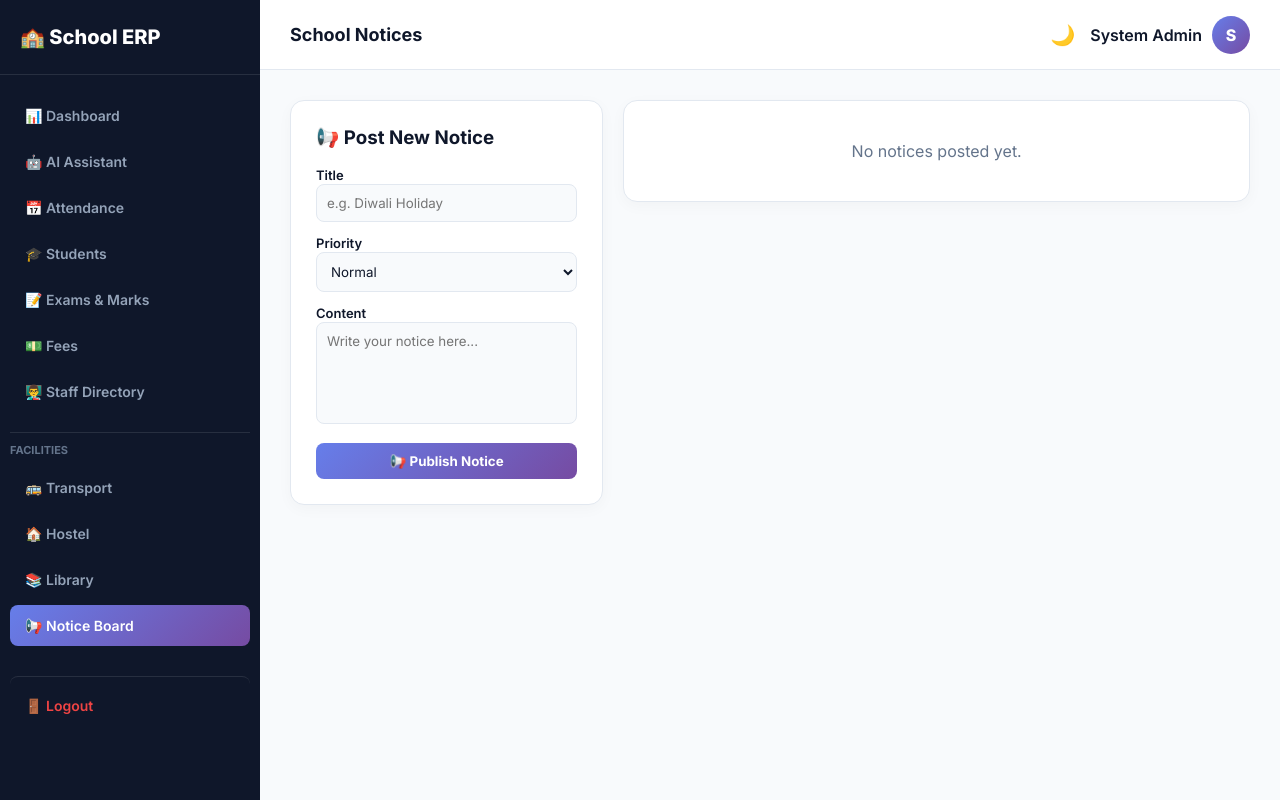
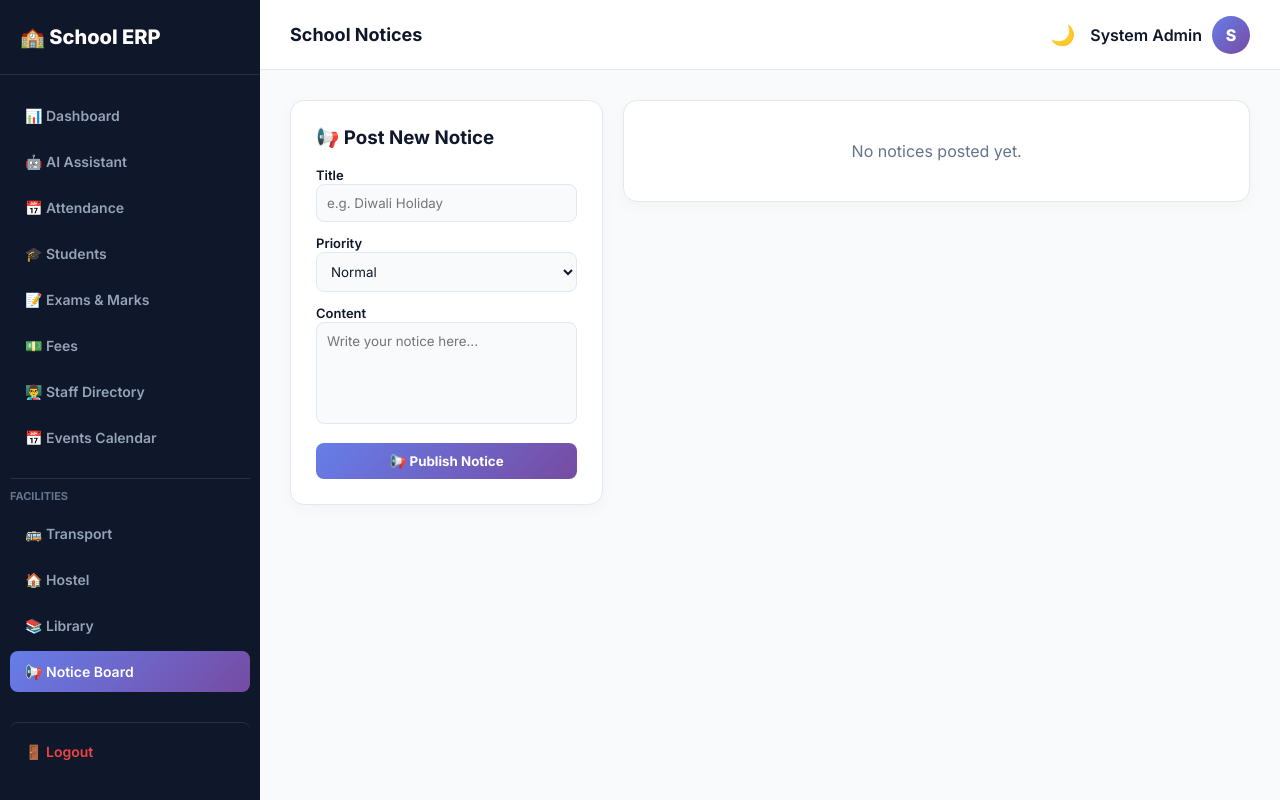
Before and after one commit to amankum500-max/School-mangement-, a Flask app: page /notices in a window 1280 px wide. Run offline with Flask 3, Linux system fonts and the light colour scheme; the visitor is signed in with stand-in values (Sample User, id 1); data that the repository does not hold is empty; some libraries are stand-ins or nearby versions.

Commit message:
Add Events Calendar link to base template

```diff
--- a/templates/shared/base.html
+++ b/templates/shared/base.html
@@ -46,6 +46,7 @@
       <a href="/result" class="{% if '/result' in request.path or '/report-card' in request.path %}active{% endif %}">📝 Exams & Marks</a>
       <a href="/fees" class="{% if '/fees' in request.path %}active{% endif %}">💵 Fees</a>
       <a href="/staff" class="{% if '/staff' in request.path %}active{% endif %}">👨‍🏫 Staff Directory</a>
+      <a href="/events" class="{% if '/events' in request.path %}active{% endif %}">📅 Events Calendar</a>
       <div style="margin-top: 20px; border-top: 1px solid rgba(255,255,255,0.1); padding-top: 10px; margin-bottom: 10px; font-size: 11px; color: #64748b; font-weight: bold; text-transform: uppercase;">Facilities</div>
 <a href="/transport" class="{% if '/transport' in request.path %}active{% endif %}">🚌 Transport</a>
       <a href="/hostel" class="{% if '/hostel' in request.path %}active{% endif %}">🏠 Hostel</a>
```
